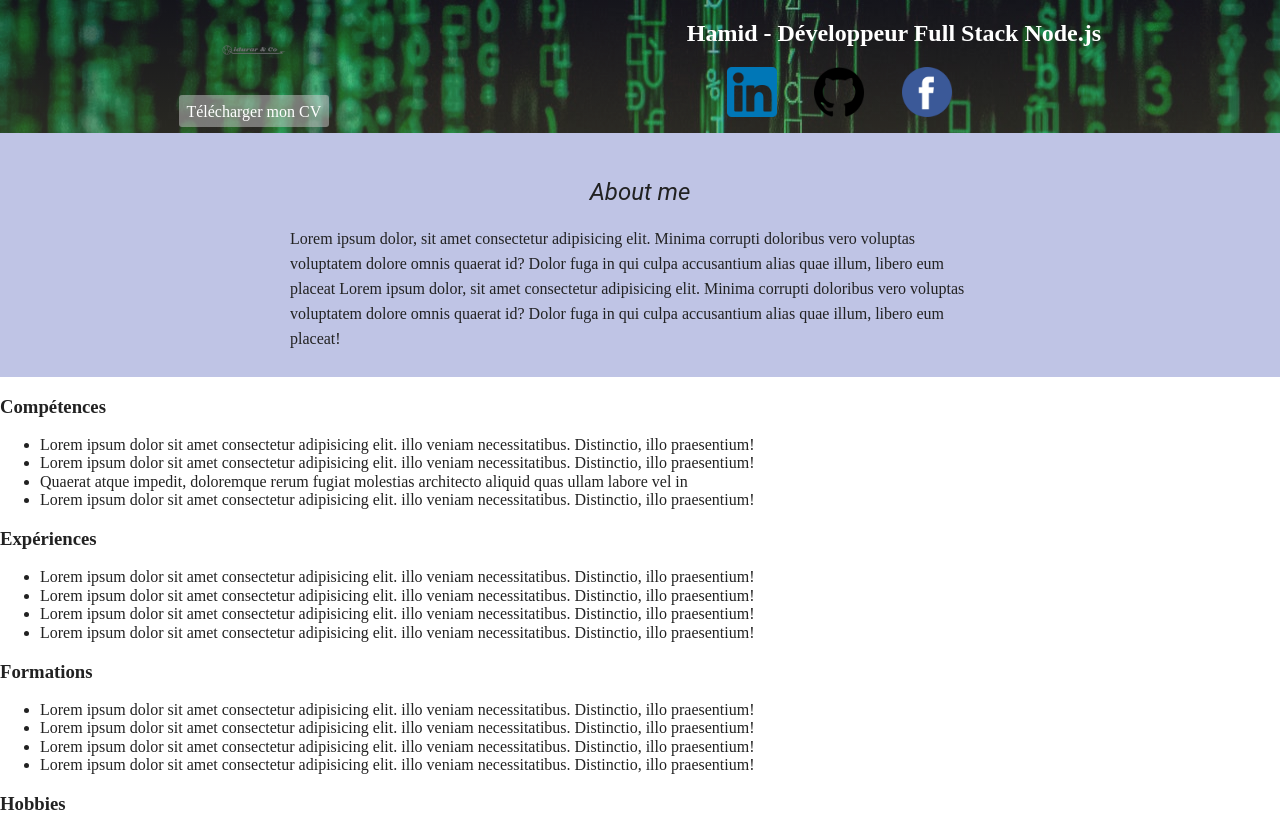
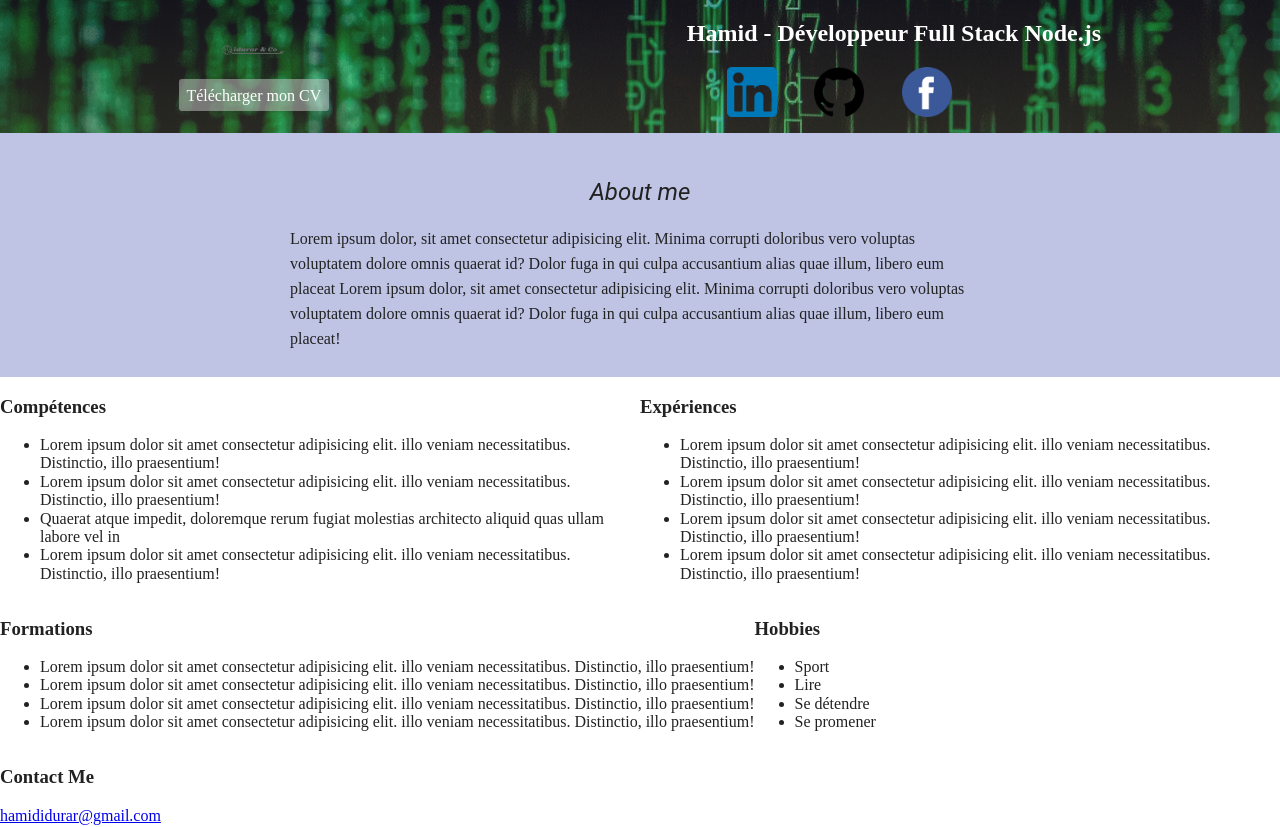
Before and after one commit to IdurarDev/mon_cv, a website built with Parcel: page index.html in a window 1280 px wide. Shown: the top 827 px of the page. Built offline with nearby package versions, Linux system fonts and the light colour scheme.

Commit message:
add css in section and article in index.html

```diff
--- a/css/mon-cv.css
+++ b/css/mon-cv.css
@@ -5,6 +5,10 @@ header {
   background-image: linear-gradient(rgba(100, 100, 133, 0.2), rgba(203, 203, 172, 0.2)),url('/img/code-banner.jpg');
   width: 100%;
   height: auto;
+}
+
+.logo {
+  margin-bottom: 0;
 }
 
 .title-header {
@@ -51,3 +55,7 @@ header {
   margin: 0 auto;
   line-height: 25px;
 }
+
+.section-right, .section-left {
+  display: flex;
+}
```
